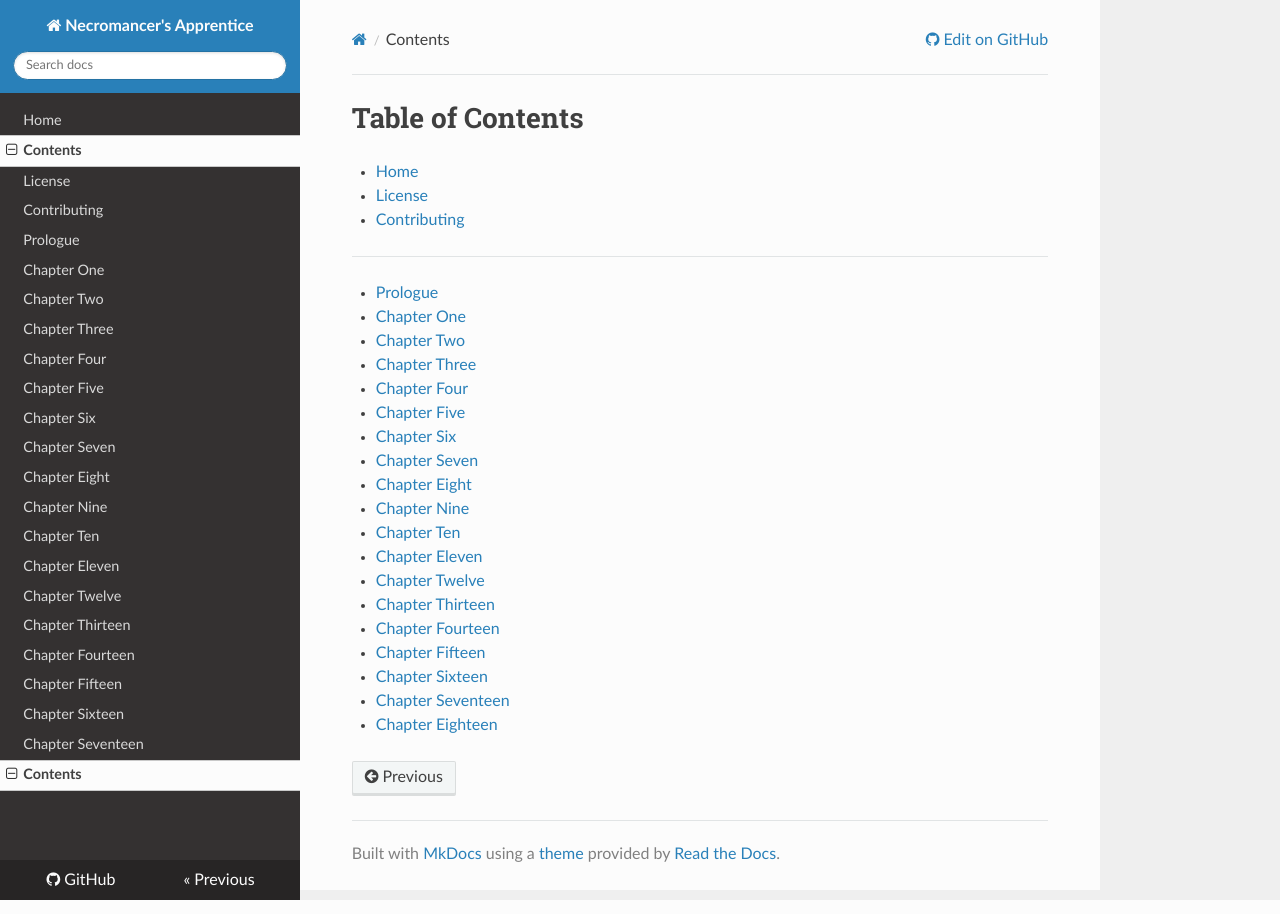
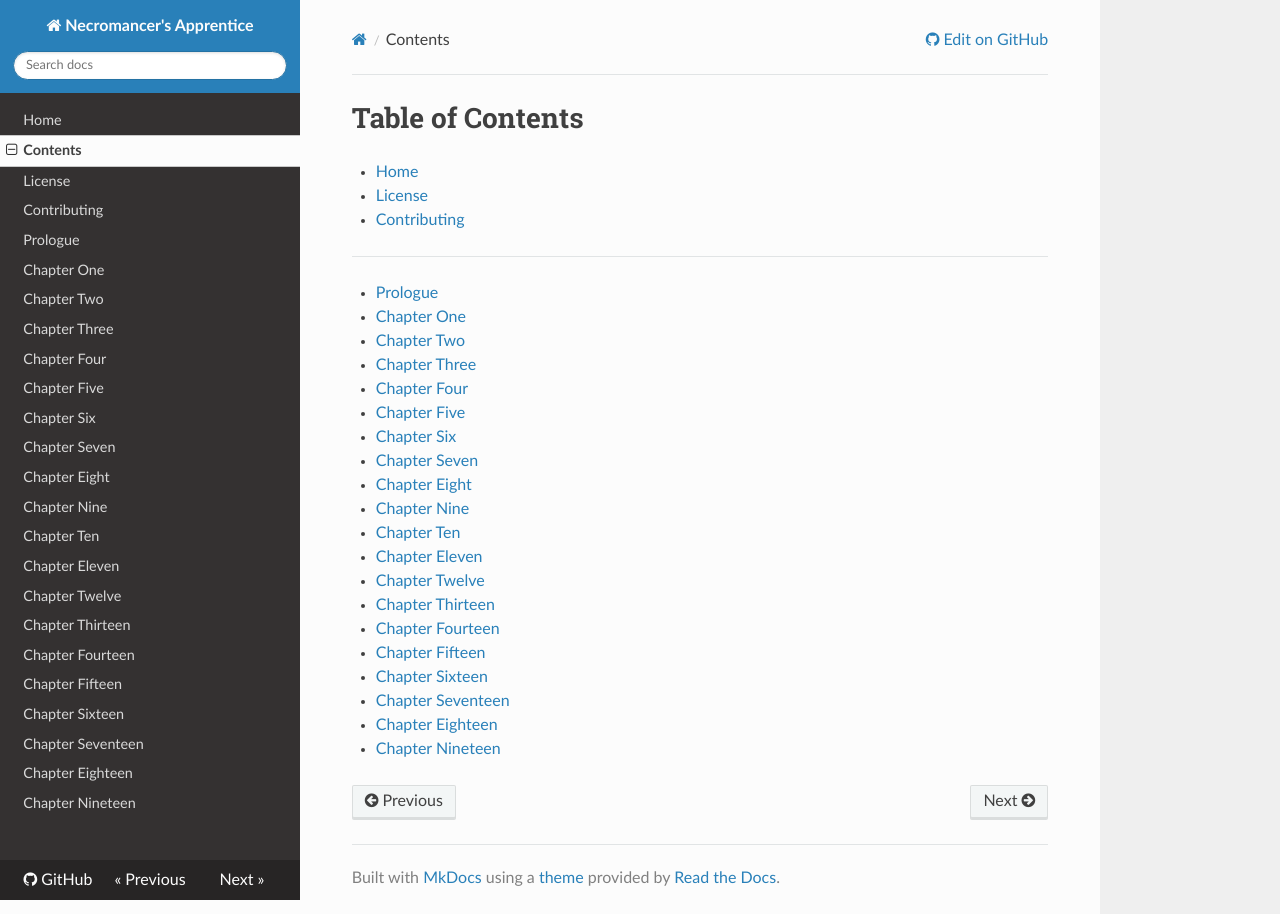
Before and after one commit to shakna-israel/NecromancersApprentice, an MkDocs documentation site: the page built from docs/Contents.md, in a window 1280 px wide. Built offline with MkDocs 1.6.1, drawn with Linux system fonts in a browser that asks for light colours; nearby versions of some CDN libraries; old or Windows-style settings are respelled for this version of MkDocs.

Commit message:
Added doctree stuff

```diff
--- a/docs/Contents.md
+++ b/docs/Contents.md
@@ -3,7 +3,9 @@
 * [Home](index.md)
 * [License](LICENSE.md)
 * [Contributing](CONTRIBUTING.md)
+
 ---
+
 * [Prologue](000-Chapter-Zero.md)
 * [Chapter One](001-Chapter-One.md)
 * [Chapter Two](002-Chapter-Two.md)
@@ -23,3 +25,4 @@
 * [Chapter Sixteen](016-Chapter-Sixteen.md)
 * [Chapter Seventeen](017-Chapter-Seventeen.md)
 * [Chapter Eighteen](018-Chapter-Eighteen.md)
+* [Chapter Nineteen](019-Chapter-Nineteen.md)
--- a/mkdocs.yml
+++ b/mkdocs.yml
@@ -27,4 +27,5 @@ pages:
 - 'Chapter Fifteen': '015-Chapter-Fifteen.md'
 - 'Chapter Sixteen': '016-Chapter-Sixteen.md'
 - 'Chapter Seventeen': '017-Chapter-Seventeen.md'
-- 'Contents': 'Contents.md'
+- 'Chapter Eighteen': '018-Chapter-Eighteen.md'
+- 'Chapter Nineteen': '019-Chapter-Nineteen.md'
```
Also changed, not shown: docs/index.md (+1 -1 lines).
